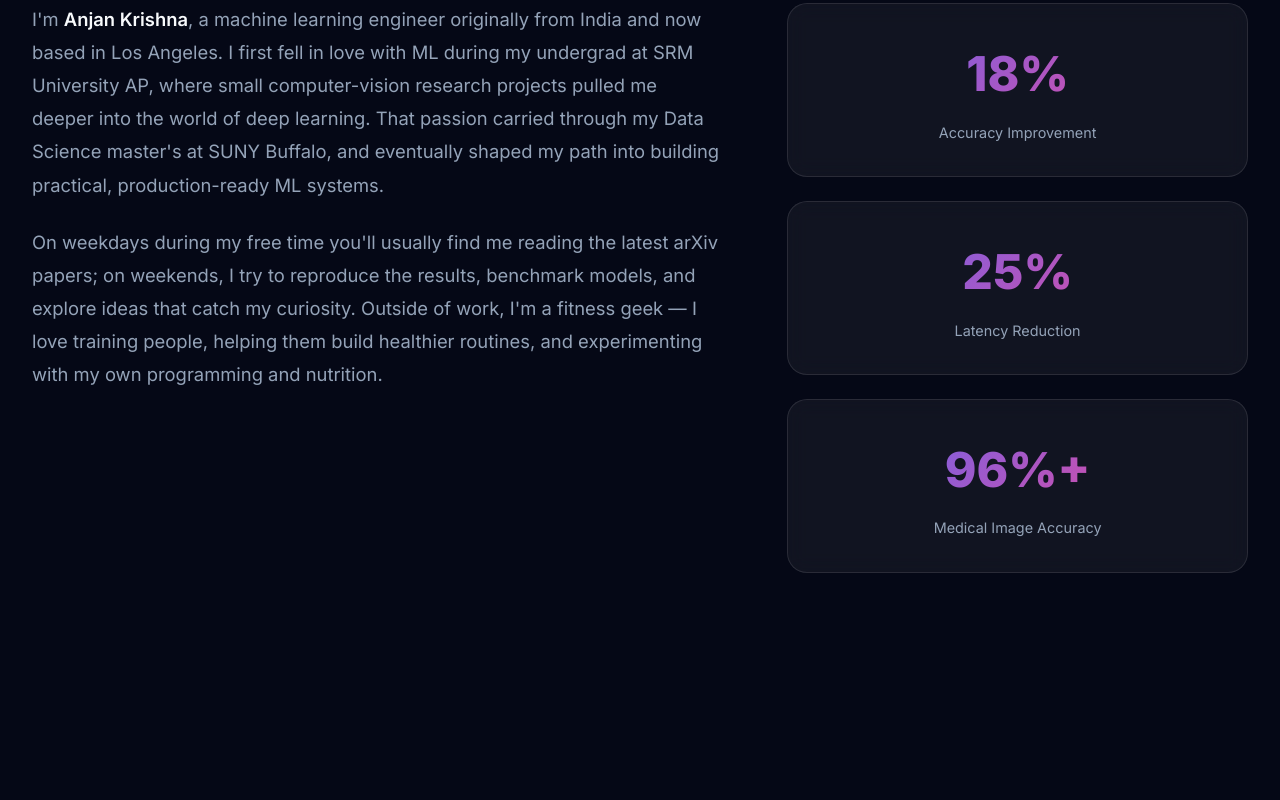
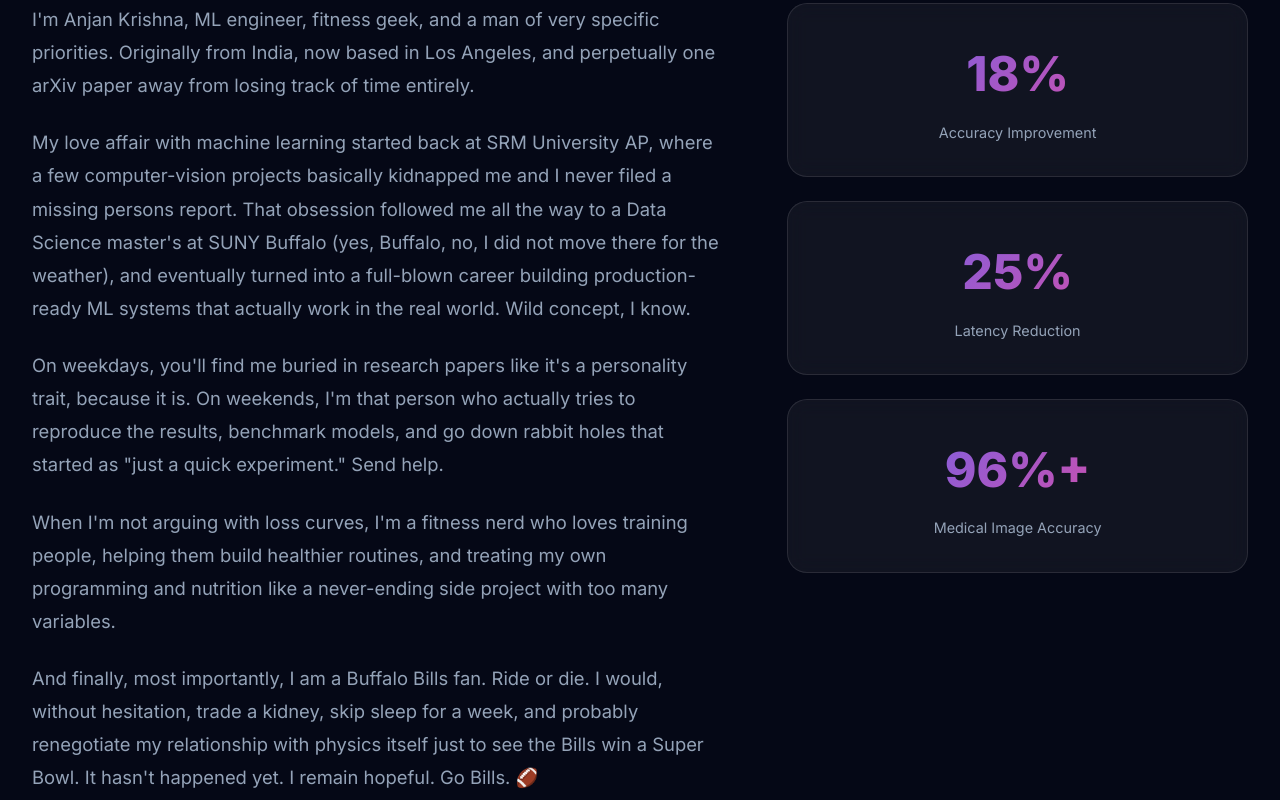
Before and after one commit to anjankrishna07/newportfolio, a React (Vite) app: page / in a window 1280 px wide. Shown: the part 1100-1900 px from the top of the page. Built offline with nearby package versions, Linux system fonts and the light colour scheme.

Commit message:
Revise personal introduction in Home.jsx

```diff
--- a/src/pages/Home.jsx
+++ b/src/pages/Home.jsx
@@ -149,18 +149,32 @@ const Home = () => {
               transition={{ duration: 0.8, delay: 0.2 }}
             >
               <p>
-                I'm <strong>Anjan Krishna</strong>, a machine learning engineer originally from India and
-                now based in Los Angeles. I first fell in love with ML during my undergrad
-                at SRM University AP, where small computer-vision research projects pulled me deeper into
-                the world of deep learning. That passion carried through my Data Science master's at
-                SUNY Buffalo, and eventually shaped my path into building practical,
-                production-ready ML systems.
+                I'm Anjan Krishna, ML engineer, fitness geek, and a man of very specific priorities.
+                Originally from India, now based in Los Angeles, and perpetually one arXiv paper away from
+                losing track of time entirely.
               </p>
               <p style={{ marginTop: '1.5rem' }}>
-                On weekdays during my free time you'll usually find me reading the latest arXiv papers;
-                on weekends, I try to reproduce the results, benchmark models, and explore
-                ideas that catch my curiosity. Outside of work, I'm a fitness geek — I love training people, helping them
-                build healthier routines, and experimenting with my own programming and nutrition.
+                My love affair with machine learning started back at SRM University AP,
+                where a few computer-vision projects basically kidnapped me and I never filed a missing
+                persons report. That obsession followed me all the way to a Data Science
+                master's at SUNY Buffalo (yes, Buffalo, no, I did not move there for the weather), and
+                eventually turned into a full-blown career building production-ready ML systems that actually
+                work in the real world. Wild concept, I know.
+              </p>
+              <p style={{ marginTop: '1.5rem' }}>
+                On weekdays, you'll find me buried in research papers like it's a personality trait, because it is.
+                On weekends, I'm that person who actually tries to reproduce the results, benchmark models, and go
+                down rabbit holes that started as "just a quick experiment." Send help.
+              </p>
+              <p style={{ marginTop: '1.5rem' }}>
+                When I'm not arguing with loss curves, I'm a fitness nerd who loves training people, helping them build
+                healthier routines, and treating my own programming and nutrition like a never-ending side project with
+                too many variables.
+              </p>
+              <p style={{ marginTop: '1.5rem' }}>
+                And finally, most importantly, I am a Buffalo Bills fan. Ride or die. I would, without hesitation, trade
+                a kidney, skip sleep for a week, and probably renegotiate my relationship with physics itself just to see
+                the Bills win a Super Bowl. It hasn't happened yet. I remain hopeful. Go Bills. 🏈
               </p>
             </motion.div>
             <motion.div
```
